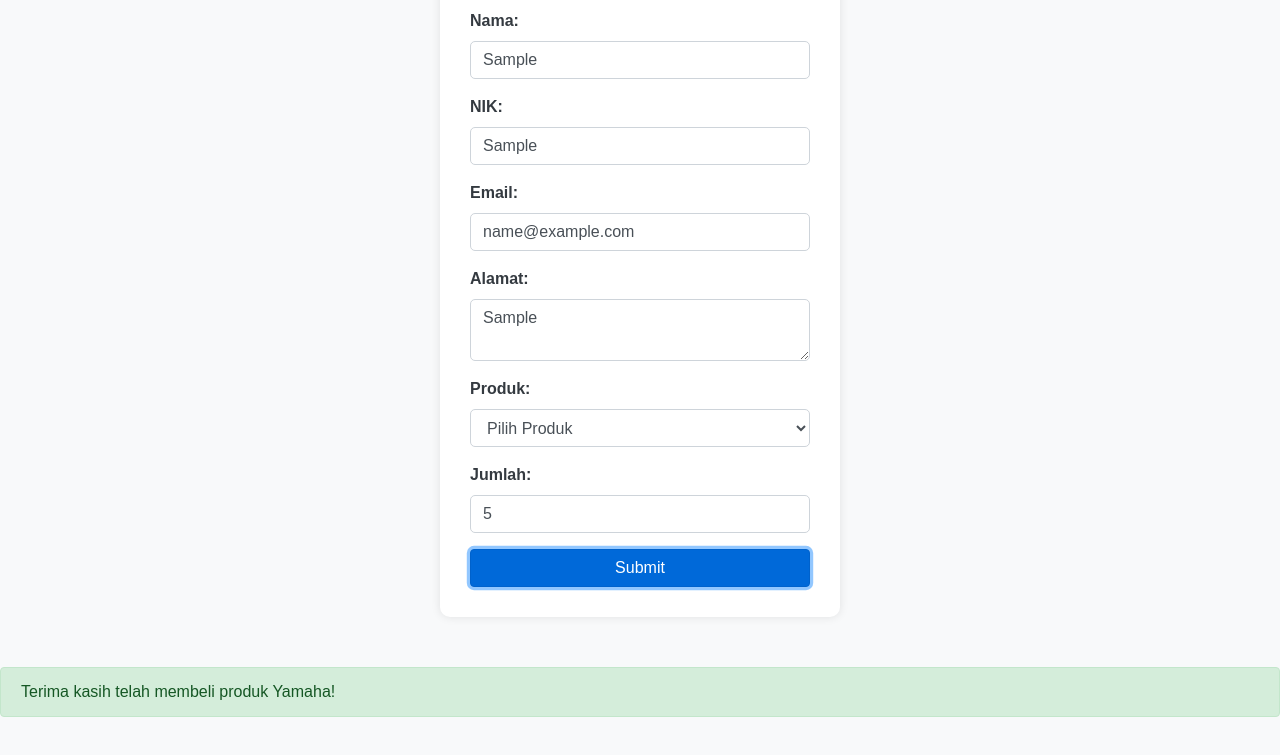
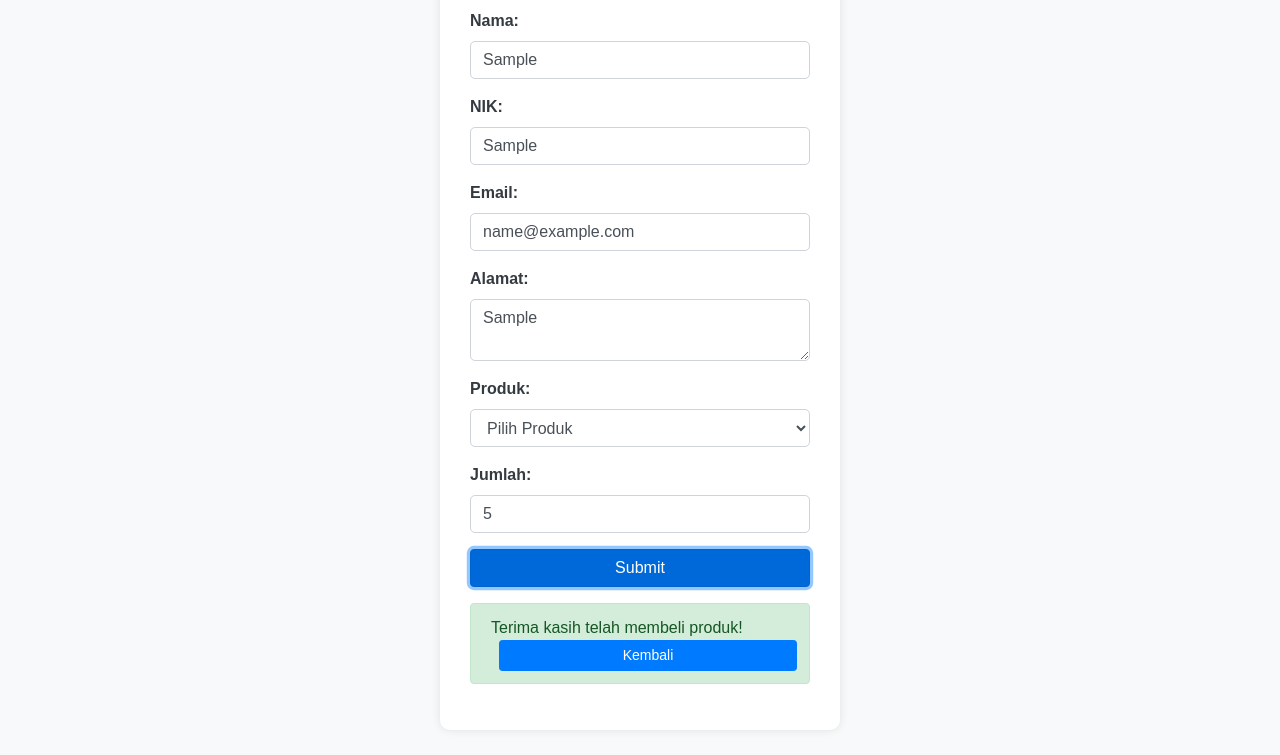
Before and after one commit to LucHaqqi/W461R, a plain HTML site: page formulir.html in a window 1280 px wide. Both pictures are taken after typing "Sample", "Sample", "name@example.com", "Sample", "5" into the empty fields and a click on the button "Submit". Shown: the part 139-894 px from the top of the page. Before the commit the page ends 872 px from the top, so only its background shows below. Drawn offline with nearby package versions, Linux system fonts and the light colour scheme.

Commit message:
Update formulir

```diff
--- a/formulir.html
+++ b/formulir.html
@@ -78,11 +78,11 @@
       </div>
       <button type="submit" class="btn btn-primary">Submit</button>
     </form>
+  <div id="notifikasi" style="display: none;" class="alert alert-success mt-3" role="alert">
+      Terima kasih telah membeli produk!
+      <button id="kembaliButton" class="btn btn-primary btn-sm ml-2">Kembali</button>
     </div>
-  <div id="notifikasi" style="display: none;" class="alert alert-success mt-3" role="alert">
-  Terima kasih telah membeli produk Yamaha!
   </div>
-
   <script src="https://stackpath.bootstrapcdn.com/bootstrap/4.5.2/js/bootstrap.min.js"></script>
   <script>
     // Tambahkan event listener untuk menutup formulir saat tombol silang diklik
@@ -91,9 +91,8 @@
       // Di sini, kita hanya menyembunyikan elemen kontainer formulir
       document.querySelector('.container').style.display = 'none';
     });
-  </script>
-  <script>
-  // Tambahkan event listener untuk menangani pengiriman formulir
+
+    // Tambahkan event listener untuk menampilkan notifikasi dan tombol kembali
     document.querySelector('form').addEventListener('submit', function(event) {
       event.preventDefault(); // Menghentikan pengiriman formulir
 
@@ -101,14 +100,10 @@
       document.getElementById('notifikasi').style.display = 'block';
     });
 
-  // Tambahkan event listener untuk menutup formulir saat tombol silang diklik
-  document.querySelector('.close').addEventListener('click', function() {
-    // Menggunakan JavaScript Vanilla, Anda dapat menyesuaikan fungsi ini sesuai dengan kebutuhan Anda
-    // Di sini, kita hanya menyembunyikan elemen kontainer formulir
-    document.querySelector('.container').style.display = 'none';
+    // Tambahkan event listener untuk tombol kembali
+    document.getElementById('kembaliButton').addEventListener('click', function() {
+      window.location.href = "index.html"; // Ganti "index.html" dengan halaman web asal Anda
     });
   </script>
-
-
 </body>
 </html>
```
Lines whose indentation alone changed are shown as unchanged.
